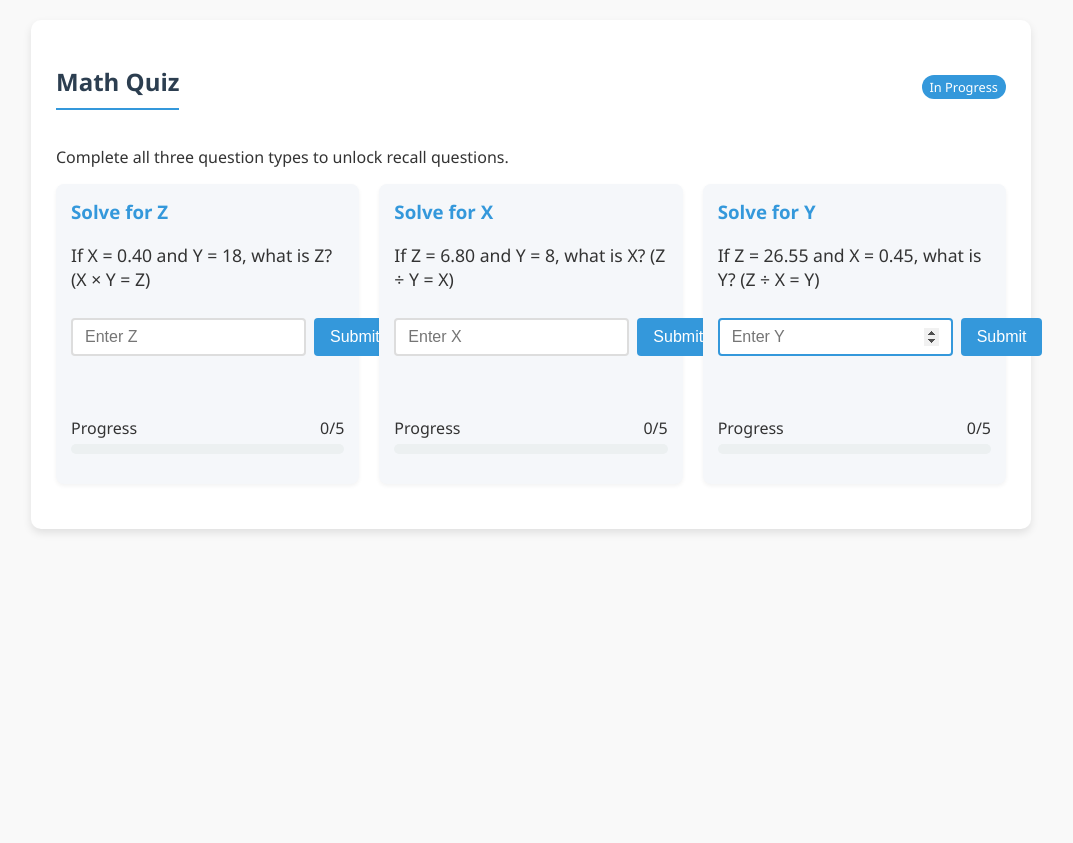
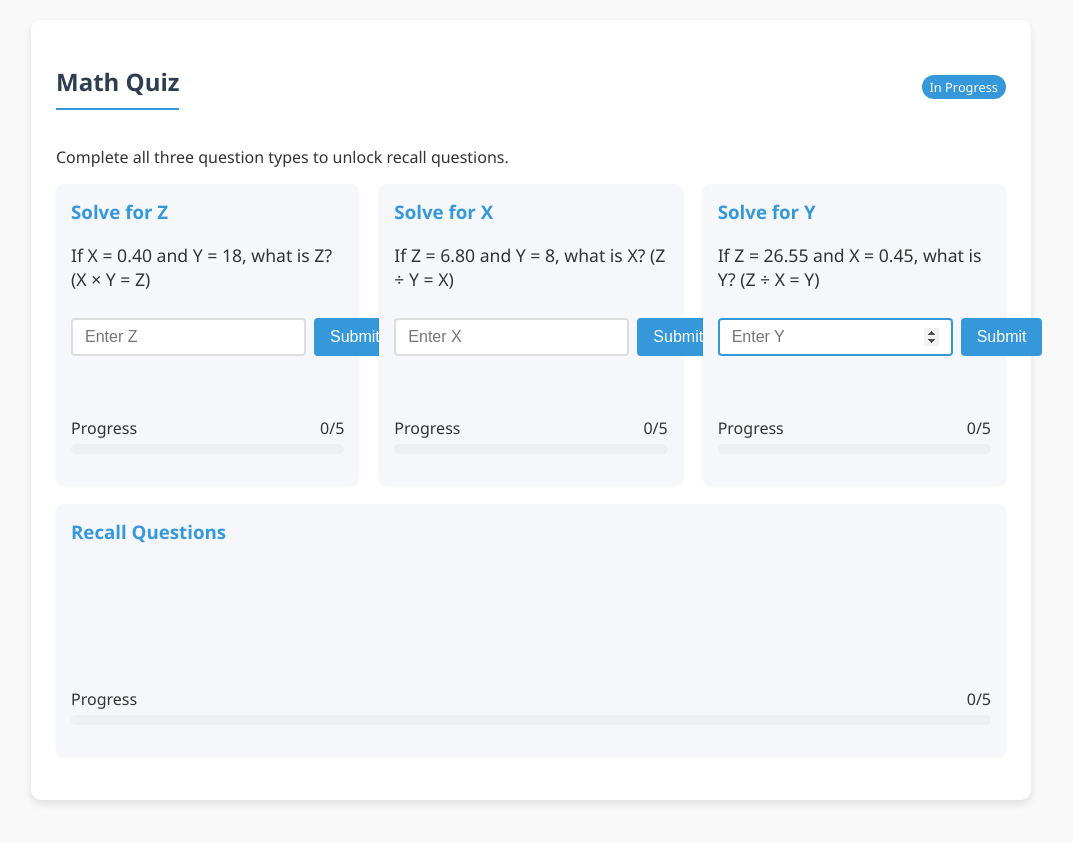
Before and after one commit to ZBZFirst/info, a Jekyll site: the page testquiz.html, which Jekyll copies as it is, in a window 1280 px wide. Shown: the top 843 px of the page, without its empty margins (109-1182 px from the left). Built offline with Jekyll 4.4.1, drawn with Linux system fonts in a browser that asks for light colours.

Commit message:
Update testquiz.html

```diff
--- a/testquiz.html
+++ b/testquiz.html
@@ -231,7 +231,7 @@
             </div>
 
             <!-- Recall Card (initially hidden) -->
-            <div class="question-card recall-card hidden" id="recall-card">
+            <div class="question-card recall-card" id="recall-card">
                 <h3>Recall Questions</h3>
                 <div class="question" id="recall-question"></div>
                 <div id="recall-options"></div>
```
